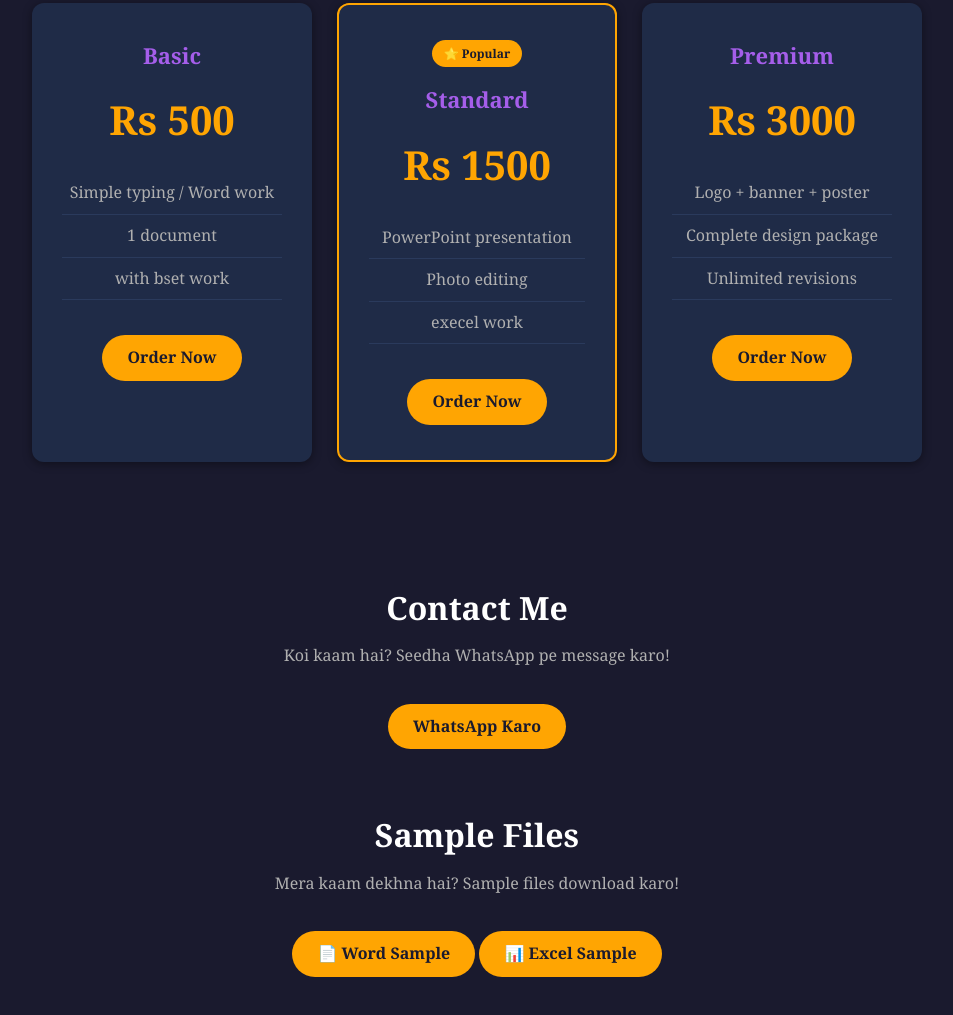
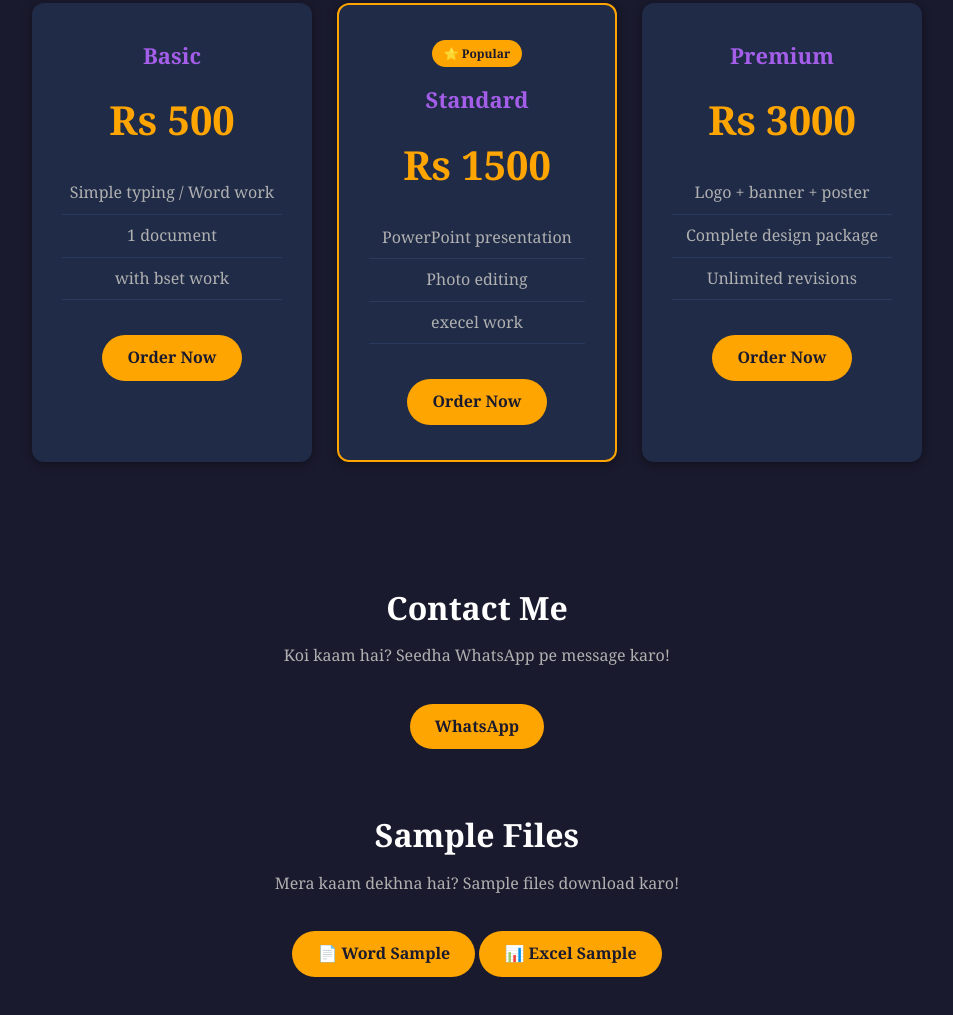
Before and after one commit to raomushtafa21-web/asradesign, a plain HTML site: page index.html in a window 1280 px wide. Shown: the part 1805-2820 px from the top of the page, without its empty margins (163-1116 px from the left). Drawn offline with Linux system fonts and the light colour scheme.

Commit message:
Update index.html

```diff
--- a/index.html
+++ b/index.html
@@ -183,7 +183,7 @@
   <section class="contact" id="contact">
     <h2>Contact Me</h2>
     <p>Koi kaam hai? Seedha WhatsApp pe message karo!</p>
-    <a href="https://wa.me/923322281507" class="btn">WhatsApp Karo</a>
+    <a href="https://wa.me/923322281507" class="btn">WhatsApp</a>
   </section>
   <section class="contact" style="padding-top: 0;">
     <h2>Sample Files</h2>
```
